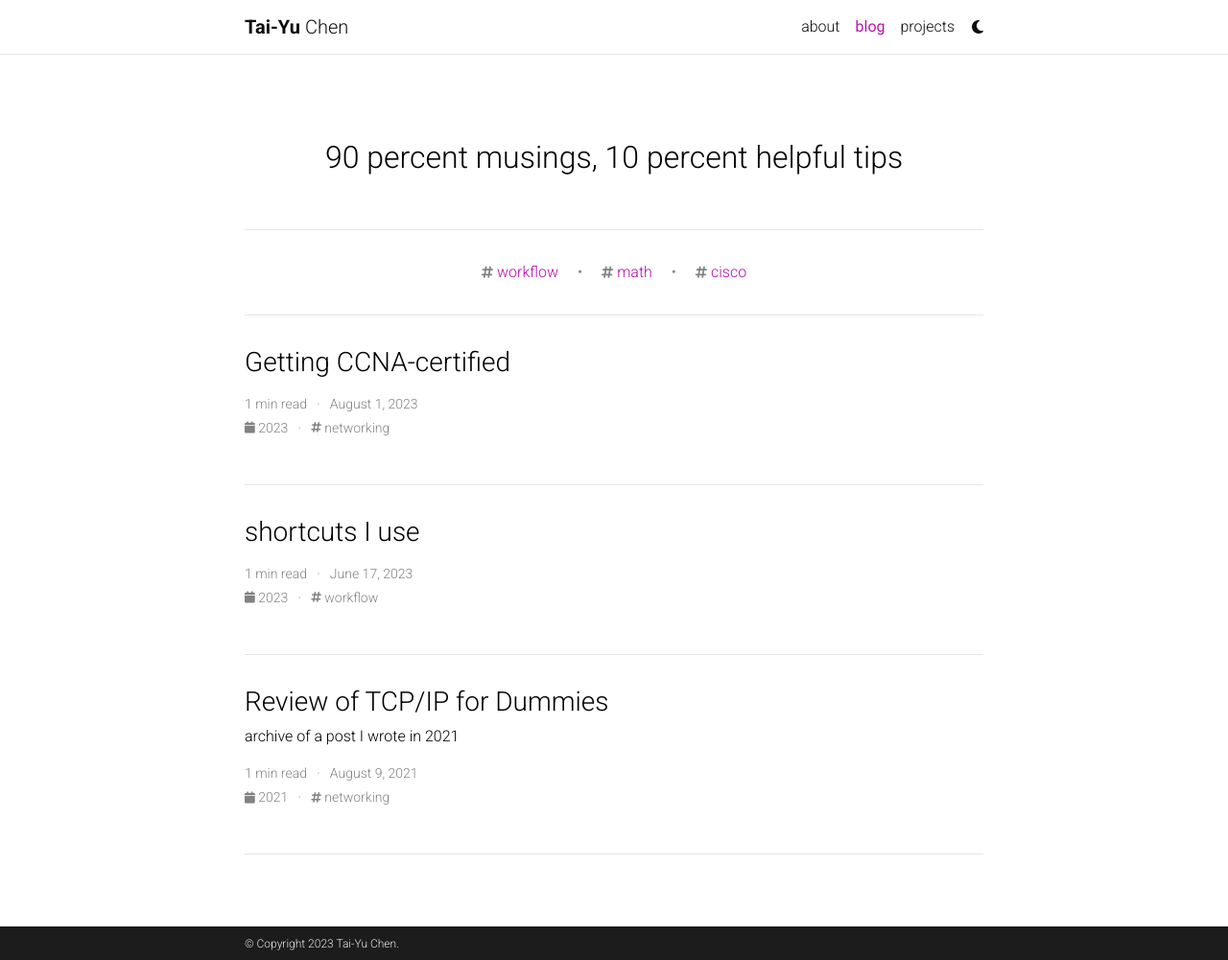
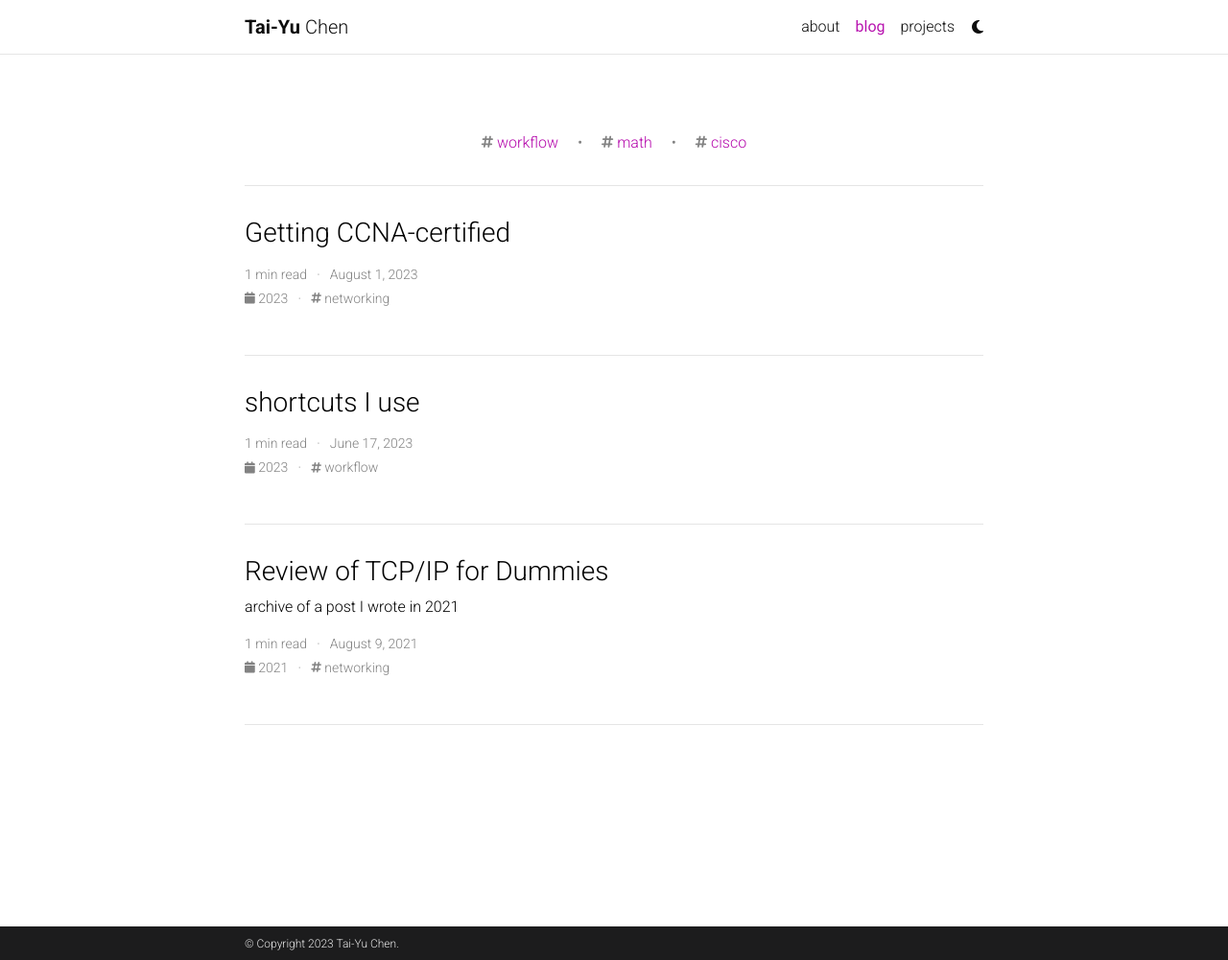
Before and after one commit to utahorange/utahorange.github.io, a Jekyll site: the page built from blog/index.html, in a window 1280 px wide and 1001 px high. Shown: the whole window at 96% size. Built offline with Jekyll 4.4.1, drawn with Linux system fonts in a browser that asks for light colours; the list of posts is cut into pages by our own code; comment, search, counter and statistics services are not loaded; a style sheet for code colours, icons or effects is not loaded.

Commit message:
more small edits

```diff
--- a/_config.yml
+++ b/_config.yml
@@ -121,7 +121,7 @@ bing_site_verification:  # out your bing-site-verification ID (Bing Webmaster)
 
 blog_name: # blog_name will be displayed in your blog page
 blog_nav_title: blog # your blog must have a title for it to be displayed in the nav bar
-blog_description: 90 percent musings, 10 percent helpful tips
+blog_description:
 permalink: /blog/:year/:title/
 
 # Pagination
```
Also changed, not shown: _projects/1_project.md (+1 -1 lines).
